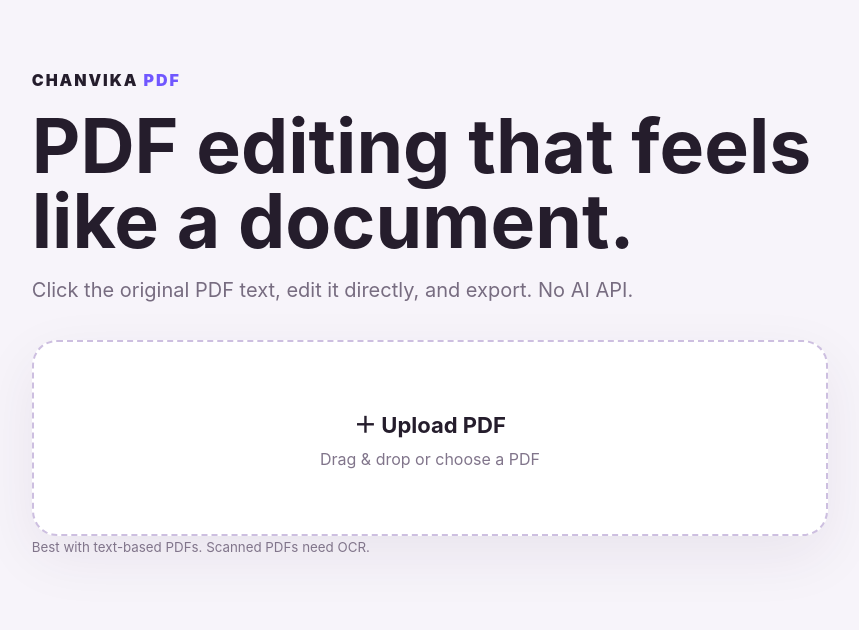
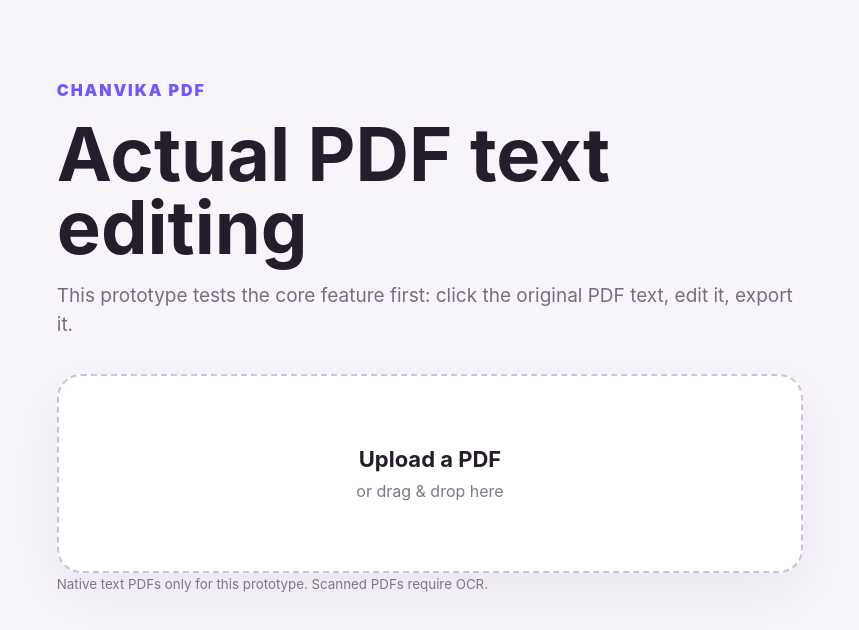
Before and after one commit to CNCreations/Chanvika-PDF_Editor, a React (Vite) app: page / in a window 1280 px wide. Shown: the top 630 px of the page, without its empty margins (210-1069 px from the left). Built offline with nearby package versions, Linux system fonts and the light colour scheme.

Commit message:
Add files via upload

```diff
--- a/package.json
+++ b/package.json
@@ -1,6 +1,6 @@
 {
   "name": "chanvika-pdf-editor",
-  "version": "11.0.0",
+  "version": "12.0.0-prototype",
   "private": true,
   "type": "module",
   "scripts": {
--- a/src/main.jsx
+++ b/src/main.jsx
@@ -5,52 +5,57 @@ import*as pdfjsLib from"pdfjs-dist";
 import"./style.css";
 pdfjsLib.GlobalWorkerOptions.workerSrc=new URL("pdfjs-dist/build/pdf.worker.mjs",import.meta.url).toString();
 
-const embedded={Helvetica:StandardFonts.Helvetica,Times:StandardFonts.TimesRoman,Courier:StandardFonts.Courier};
 const uid=()=>Math.random().toString(36).slice(2)+Date.now();
+const fonts={Helvetica:StandardFonts.Helvetica,Times:StandardFonts.TimesRoman,Courier:StandardFonts.Courier};
 const hex=h=>{h=h.replace("#","");return rgb(parseInt(h.slice(0,2),16)/255,parseInt(h.slice(2,4),16)/255,parseInt(h.slice(4,6),16)/255)};
-function download(data,name){const a=document.createElement("a"),u=URL.createObjectURL(new Blob([data],{type:"application/pdf"}));a.href=u;a.download=name;a.click();setTimeout(()=>URL.revokeObjectURL(u),1000)}
-function Upload({onFile}){const r=useRef();return <div className="drop" onClick={()=>r.current.click()} onDragOver={e=>e.preventDefault()} onDrop={e=>{e.preventDefault();onFile(e.dataTransfer.files[0])}}><input ref={r} hidden type="file" accept="application/pdf" onChange={e=>onFile(e.target.files[0])}/><b>＋ Upload PDF</b><span>Drag & drop or choose a PDF</span></div>}
+function savePDF(bytes){const a=document.createElement("a");a.href=URL.createObjectURL(new Blob([bytes],{type:"application/pdf"}));a.download="chanvika-edited.pdf";a.click()}
+function Upload({onFile}){const r=useRef();return <div className="upload" onClick={()=>r.current.click()} onDragOver={e=>e.preventDefault()} onDrop={e=>{e.preventDefault();onFile(e.dataTransfer.files[0])}}><input ref={r} hidden type="file" accept=".pdf,application/pdf" onChange={e=>onFile(e.target.files[0])}/><b>Upload a PDF</b><span>or drag & drop here</span></div>}
 
 function App(){
- const[file,setFile]=useState(),[pdf,setPdf]=useState(),[page,setPage]=useState(1),[zoom,setZoom]=useState(1),[items,setItems]=useState([]),[selected,setSelected]=useState(null),[editing,setEditing]=useState(false),[mode,setMode]=useState("edit"),[msg,setMsg]=useState("");
- const bg=useRef(),layer=useRef(),paper=useRef(),history=useRef([]),future=useRef([]);
- async function open(f){if(!f)return;try{const data=new Uint8Array(await f.arrayBuffer()),p=await pdfjsLib.getDocument({data}).promise;setFile(f);setPdf(p);setPage(1);setItems([]);setSelected(null);setEditing(true);setMsg("Click an original PDF text item to edit it.");}catch(e){setMsg("Could not open PDF.")}}
- useEffect(()=>{if(pdf)loadPage()},[pdf,page,zoom]);
- async function loadPage(){
-  const p=await pdf.getPage(page),v=p.getViewport({scale:1.4*zoom}),c=bg.current;
-  c.width=v.width;c.height=v.height;await p.render({canvasContext:c.getContext("2d"),viewport:v}).promise;
-  const tc=await p.getTextContent({includeMarkedContent:false}),newItems=[];
-  for(let i=0;i<tc.items.length;i++){
-   const it=tc.items[i];if(!it.str.trim())continue;
-   const t=pdfjsLib.Util.transform(v.transform,it.transform),fs=Math.max(7,Math.hypot(t[0],t[1]));
-   newItems.push({id:`${page}:${i}`,page,index:i,kind:"original",x:t[4],y:t[5]-fs,w:Math.max(it.width*1.4*zoom,fs*.6),h:fs*1.35,text:it.str,original:it.str,size:fs,font:"Helvetica",color:"#201b25"});
-  }
-  setItems(prev=>[...prev.filter(x=>x.page!==page),...newItems]);
+ const[file,setFile]=useState(null),[doc,setDoc]=useState(null),[page,setPage]=useState(1),[scale,setScale]=useState(1.35),[runs,setRuns]=useState([]),[selected,setSelected]=useState(null),[status,setStatus]=useState(""),[busy,setBusy]=useState(false);
+ const canvas=useRef(), pageBox=useRef();
+
+ async function openPDF(f){
+  if(!f)return;setBusy(true);setStatus("Reading PDF text…");
+  try{const bytes=new Uint8Array(await f.arrayBuffer());const p=await pdfjsLib.getDocument({data:bytes}).promise;setFile(f);setDoc(p);setPage(1);setSelected(null);setStatus("Click any detected original text to edit it.");}
+  catch(e){console.error(e);setStatus("Could not read this PDF.")}finally{setBusy(false)}
  }
- function snap(){history.current.push(JSON.stringify(items));future.current=[]}
- function update(id,patch){snap();setItems(a=>a.map(o=>o.id===id?{...o,...patch}:o))}
- function select(o,e){e.stopPropagation();if(mode!=="edit")return;setSelected(o.id);setMsg("Editing original PDF text.");}
- function addText(e){if(mode!=="add")return;const r=paper.current.getBoundingClientRect(),x=e.clientX-r.left,y=e.clientY-r.top;snap();const o={id:uid(),page,kind:"added",x,y,w:180,h:30,text:"Type here",original:"",size:18,font:"Helvetica",color:"#201b25"};setItems(a=>[...a,o]);setSelected(o.id);setMode("edit")}
- function undo(){if(!history.current.length)return;future.current.push(JSON.stringify(items));setItems(JSON.parse(history.current.pop()))}
- function redo(){if(!future.current.length)return;history.current.push(JSON.stringify(items));setItems(JSON.parse(future.current.pop()))}
- async function exportPdf(){try{
-  const d=await PDFDocument.load(await file.arrayBuffer()),ps=d.getPages();
-  const fs={};for(const[k,v]of Object.entries(embedded))fs[k]=await d.embedFont(v);
-  // Cover each original text run and redraw ONLY its current edited value. No duplicate overlay is exported.
-  for(const o of items){const p=ps[o.page-1];if(!p)continue;const sx=p.getWidth()/bg.current.width,sy=p.getHeight()/bg.current.height;
-   if(o.kind==="original"){p.drawRectangle({x:o.x*sx-1,y:p.getHeight()-(o.y+o.h)*sy-1,width:o.w*sx+2,height:o.h*sy+2,color:rgb(1,1,1)});p.drawText(o.text,{x:o.x*sx,y:p.getHeight()-(o.y+o.h)*sy+1,size:o.size*sx,font:fs[o.font]||fs.Helvetica,color:hex(o.color)})}
-   if(o.kind==="added")p.drawText(o.text,{x:o.x*sx,y:p.getHeight()-(o.y+o.h)*sy,size:o.size*sx,font:fs[o.font]||fs.Helvetica,color:hex(o.color)})
-  }
-  download(await d.save(),"chanvika-edited.pdf");setMsg("✓ Export complete");
- }catch(e){console.error(e);setMsg("Export failed.")}}
- if(!editing)return <main className="home"><div className="brand">CHANVIKA <span>PDF</span></div><h1>PDF editing that feels like a document.</h1><p>Click the original PDF text, edit it directly, and export. No AI API.</p><Upload onFile={open}/><small>Best with text-based PDFs. Scanned PDFs need OCR.</small></main>;
- const sel=items.find(x=>x.id===selected);
- return <main className="app"><header><button onClick={()=>setEditing(false)}>←</button><b>Chanvika PDF Editor</b><span>{file?.name}</span><button className="export" onClick={exportPdf}>Export PDF</button></header>
- <div className="body"><aside className="toolbar"><button className={mode==="edit"?"active":""} onClick={()=>setMode("edit")}>↖<small>Edit</small></button><button className={mode==="add"?"active":""} onClick={()=>setMode("add")}>T<small>Add Text</small></button><button onClick={undo}>↶<small>Undo</small></button><button onClick={redo}>↷<small>Redo</small></button></aside>
- <section className="work"><div className="nav"><button onClick={()=>setPage(Math.max(1,page-1))}>‹</button><b>Page {page} / {pdf.numPages}</b><button onClick={()=>setPage(Math.min(pdf.numPages,page+1))}>›</button><i/><button onClick={()=>setZoom(Math.max(.6,zoom-.1))}>−</button><span>{Math.round(zoom*100)}%</span><button onClick={()=>setZoom(Math.min(2,zoom+.1))}>＋</button></div>
- <div className="stage"><div ref={paper} className="paper" onClick={addText}><canvas ref={bg}/><div ref={layer} className="originalLayer">{items.filter(o=>o.page===page).map(o=><div key={o.id} className={"originalText "+(selected===o.id?"selected":"")} style={{left:o.x,top:o.y,width:o.w,minHeight:o.h,fontSize:o.size,color:o.color,fontFamily:o.font}} onClick={e=>select(o,e)}>
- {selected===o.id?<textarea autoFocus value={o.text} onChange={e=>setItems(a=>a.map(q=>q.id===o.id?{...q,text:e.target.value}:q))} onFocus={e=>e.currentTarget.select()} />:<span>{o.text}</span>}
- </div>)}</div></div></div><div className="status">{msg}</div></section>
- <aside className="panel"><h3>{sel?"Edit original text":"PDF Editor"}</h3>{sel?<><label>Text</label><textarea value={sel.text} onChange={e=>update(sel.id,{text:e.target.value})}/><label>Font</label><select value={sel.font} onChange={e=>update(sel.id,{font:e.target.value})}><option>Helvetica</option><option>Times</option><option>Courier</option></select><label>Size</label><input type="number" min="6" max="72" value={sel.size} onChange={e=>update(sel.id,{size:+e.target.value})}/><label>Color</label><input type="color" value={sel.color} onChange={e=>update(sel.id,{color:e.target.value})}/><p className="tip">This is the original PDF text item. The text is edited in place; no duplicate text layer is shown.</p></>:<><p><b>Edit mode:</b> click directly on any visible text.</p><p>The clicked original text becomes the only editable text object.</p><p>Use <b>Add Text</b> for new content.</p></>}</aside></div></main>
+ useEffect(()=>{if(doc)load()},[doc,page,scale]);
+ async function load(){
+  const p=await doc.getPage(page),v=p.getViewport({scale});
+  const c=canvas.current;c.width=v.width;c.height=v.height;await p.render({canvasContext:c.getContext("2d"),viewport:v}).promise;
+  const tc=await p.getTextContent();const next=[];
+  tc.items.forEach((it,i)=>{
+   if(!it.str)return;
+   const tr=pdfjsLib.Util.transform(v.transform,it.transform);
+   const size=Math.max(7,Math.hypot(tr[0],tr[1]));
+   next.push({id:`p${page}-${i}`,page,index:i,text:it.str,original:it.str,x:tr[4],y:tr[5]-size,w:Math.max(it.width*scale,10),h:size*1.35,size});
+  });
+  setRuns(next);
+ }
+ function change(id,text){setRuns(a=>a.map(r=>r.id===id?{...r,text}:r))}
+ async function exportPDF(){
+  if(!file)return;setBusy(true);setStatus("Creating edited PDF…");
+  try{
+   const d=await PDFDocument.load(await file.arrayBuffer());
+   const f=await d.embedFont(StandardFonts.Helvetica);
+   const p=d.getPages();
+   // Whiteout only the exact original text-run rectangles and redraw the edited value.
+   // The browser editor itself displays only ONE text representation: the editable run.
+   for(const r of runs){
+    const pg=p[r.page-1];if(!pg)continue;
+    const sx=pg.getWidth()/canvas.current.width, sy=pg.getHeight()/canvas.current.height;
+    pg.drawRectangle({x:r.x*sx-1,y:pg.getHeight()-(r.y+r.h)*sy-1,width:r.w*sx+2,height:r.h*sy+2,color:rgb(1,1,1)});
+    if(r.text)pg.drawText(r.text,{x:r.x*sx,y:pg.getHeight()-(r.y+r.h)*sy+1,size:r.size*sx,font:f,color:rgb(.12,.1,.14)});
+   }
+   savePDF(await d.save());setStatus("✓ Exported edited PDF");
+  }catch(e){console.error(e);setStatus("Export failed.")}finally{setBusy(false)}
+ }
+ if(!doc)return <main><div className="hero"><div className="logo">CHANVIKA PDF</div><h1>Actual PDF text editing</h1><p>This prototype tests the core feature first: click the original PDF text, edit it, export it.</p><Upload onFile={openPDF}/><small>Native text PDFs only for this prototype. Scanned PDFs require OCR.</small></div></main>;
+ return <main className="editor"><header><button onClick={()=>setDoc(null)}>←</button><strong>Chanvika PDF Editor — Prototype</strong><span>{file?.name}</span><button className="export" onClick={exportPDF} disabled={busy}>Export PDF</button></header>
+ <div className="toolbar"><button onClick={()=>setPage(Math.max(1,page-1))}>‹</button><b>Page {page} / {doc.numPages}</b><button onClick={()=>setPage(Math.min(doc.numPages,page+1))}>›</button><i/><button onClick={()=>setScale(Math.max(.8,scale-.1))}>−</button><span>{Math.round(scale*100)}%</span><button onClick={()=>setScale(Math.min(2.2,scale+.1))}>＋</button></div>
+ <section className="workspace"><div className="paper" ref={pageBox}><canvas ref={canvas}/><div className="textLayer">{runs.map(r=><div key={r.id} className={"run "+(selected===r.id?"selected":"")} style={{left:r.x,top:r.y,width:r.w,minHeight:r.h,fontSize:r.size}} onClick={e=>{e.stopPropagation();setSelected(r.id)}}>{selected===r.id?<textarea autoFocus value={r.text} onChange={e=>change(r.id,e.target.value)} onBlur={()=>setSelected(null)}/>:r.text}</div>)}</div></div></section>
+ <footer>{selected?<span>Editing original PDF text. Type, delete or replace it.</span>:<span>{status}</span>}</footer>
+ </main>
 }
 createRoot(document.getElementById("root")).render(<App/>);
```
Also changed, not shown: src/style.css (+1 -1 lines), 1 other file (tests, documents, lock files or other folders).
